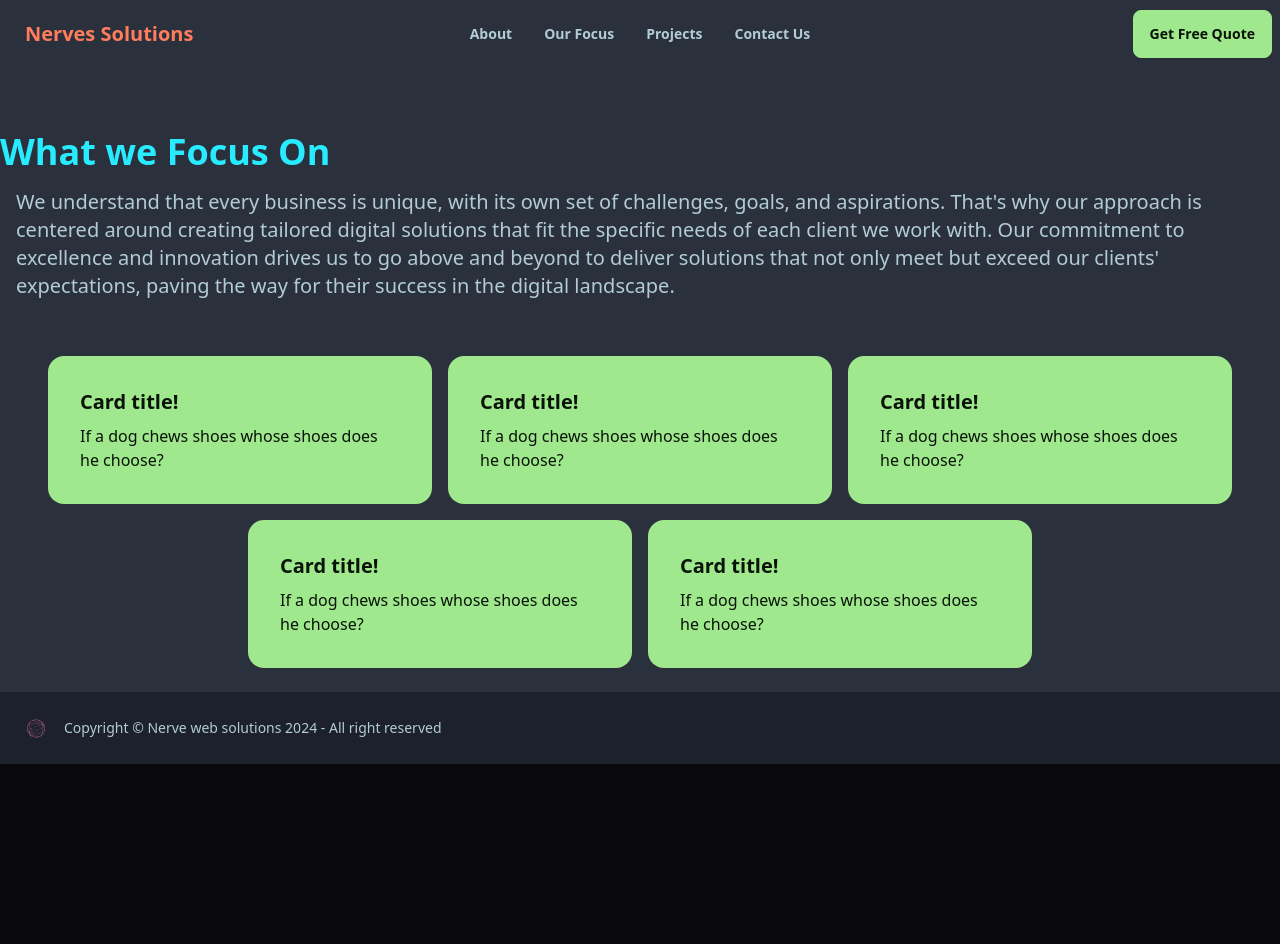
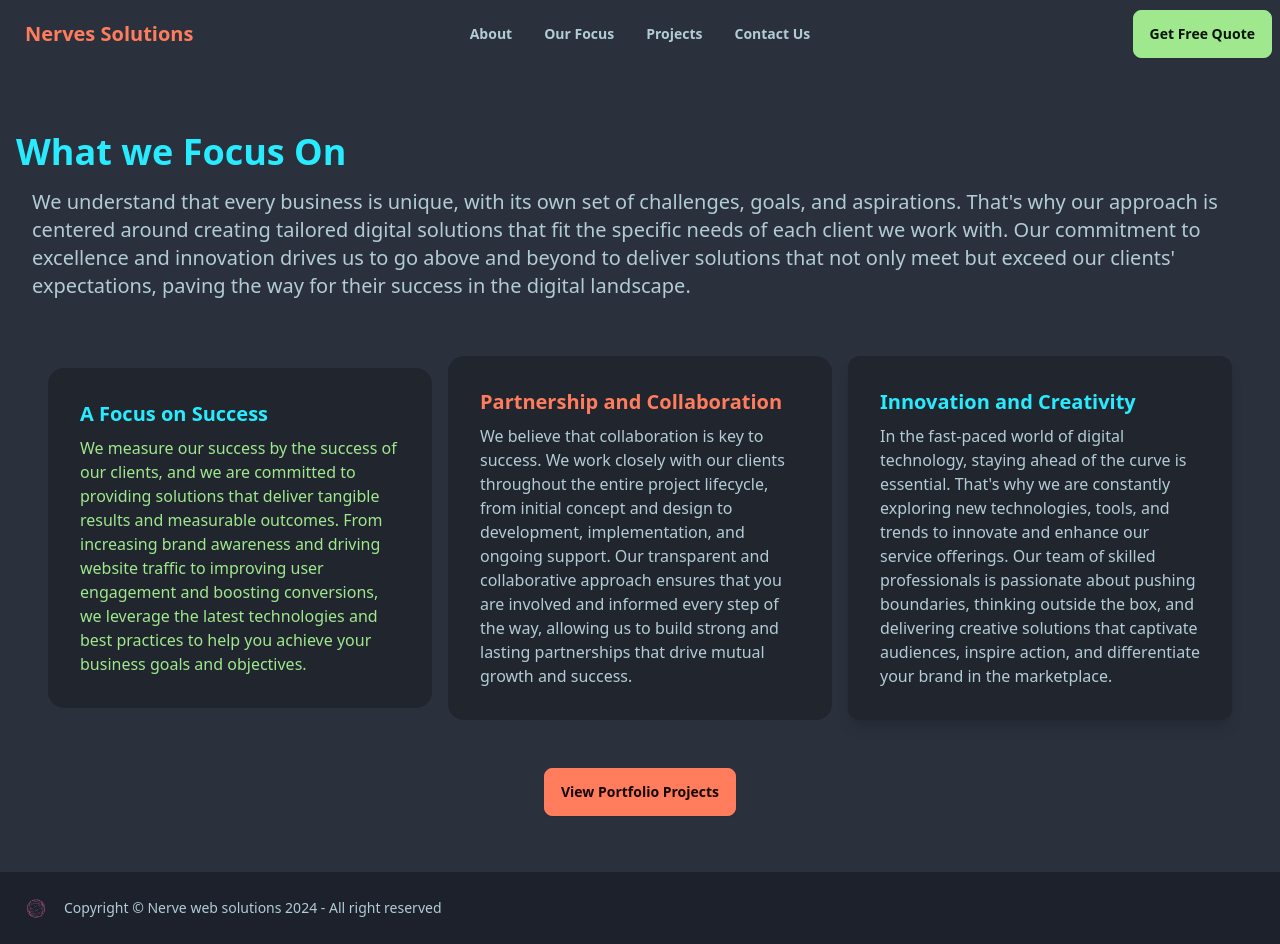
Before and after one commit to gachagajnr/sensitive_webdesigners, a SvelteKit app: page /focus in a window 1280 px wide. Before the commit the page ends 800 px from the top, so only its background shows below. Built offline with nearby package versions, Linux system fonts and the light colour scheme.

Commit message:
add buttons

```diff
--- a/src/routes/+page.svelte
+++ b/src/routes/+page.svelte
@@ -319,7 +319,7 @@
 		<div class="py-8">
 			<a
 				href="/projects"
-				class="btn btn-secondary text-white hover:-translate-y-1 hover:bg-primary hover:text-secondary duration-150"
+				class="btn btn-secondary text-white  hover:btn-primary   "
 				>View Portfolio Projects</a
 			>
 		</div>
--- a/src/routes/focus/+page.svelte
+++ b/src/routes/focus/+page.svelte
@@ -1,6 +1,6 @@
 <div class="container mx-auto">
-	<div class="grid gap-4 mt-16">
-		<div>
+	<div class="flex flex-col mx-4 mt-16 justify-center gap-4">
+		<div class="flex flex-col items-start justify-start">
 			<h1 class="text-4xl font-bold text-info">What we Focus On</h1>
 			<h1 class="text-xl p-4">
 				We understand that every business is unique, with its own set of challenges, goals, and
@@ -12,35 +12,48 @@
 		</div>
 
 		<div class="flex flex-row flex-wrap justify-center p-6 gap-4 items-center">
-			<div class="card w-96 bg-primary text-primary-content">
+			<div class="card w-96 bg-base-300 text-primary">
 				<div class="card-body">
-					<h2 class="card-title">Card title!</h2>
-					<p>If a dog chews shoes whose shoes does he choose?</p>
+					<h2 class="card-title text-info">A Focus on Success</h2>
+					<p>
+						We measure our success by the success of our clients, and we are committed to providing
+						solutions that deliver tangible results and measurable outcomes. From increasing brand
+						awareness and driving website traffic to improving user engagement and boosting
+						conversions, we leverage the latest technologies and best practices to help you achieve
+						your business goals and objectives.
+					</p>
 				</div>
 			</div>
-			<div class="card w-96 bg-primary text-primary-content">
+			<div class="card w-96 bg-base-300">
 				<div class="card-body">
-					<h2 class="card-title">Card title!</h2>
-					<p>If a dog chews shoes whose shoes does he choose?</p>
+					<h2 class="card-title text-secondary">Partnership and Collaboration</h2>
+					<p>
+						We believe that collaboration is key to success. We work closely with our clients
+						throughout the entire project lifecycle, from initial concept and design to development,
+						implementation, and ongoing support. Our transparent and collaborative approach ensures
+						that you are involved and informed every step of the way, allowing us to build strong
+						and lasting partnerships that drive mutual growth and success.
+					</p>
 				</div>
 			</div>
-			<div class="card w-96 bg-primary text-primary-content">
+			<div class="card w-96 bg-base-300 shadow-lg rounded-xl">
 				<div class="card-body">
-					<h2 class="card-title">Card title!</h2>
-					<p>If a dog chews shoes whose shoes does he choose?</p>
+					<h2 class="card-title text-info">Innovation and Creativity</h2>
+					<p>
+						In the fast-paced world of digital technology, staying ahead of the curve is essential.
+						That's why we are constantly exploring new technologies, tools, and trends to innovate
+						and enhance our service offerings. Our team of skilled professionals is passionate about
+						pushing boundaries, thinking outside the box, and delivering creative solutions that
+						captivate audiences, inspire action, and differentiate your brand in the marketplace.
+					</p>
 				</div>
 			</div>
-			<div class="card w-96 bg-primary text-primary-content">
-				<div class="card-body">
-					<h2 class="card-title">Card title!</h2>
-					<p>If a dog chews shoes whose shoes does he choose?</p>
-				</div>
-			</div>
-			<div class="card w-96 bg-primary text-primary-content">
-				<div class="card-body">
-					<h2 class="card-title">Card title!</h2>
-					<p>If a dog chews shoes whose shoes does he choose?</p>
-				</div>
+			<div class="py-8 justify-center items-center">
+				<a
+					href="/projects"
+					class="btn btn-secondary hover:btn-primary hover:text-secondary "
+					>View Portfolio Projects</a
+				>
 			</div>
 		</div>
 	</div>
--- a/src/routes/projects/+page.svelte
+++ b/src/routes/projects/+page.svelte
@@ -101,5 +101,12 @@
 				</div>
 			</div>
 		</div>
+        <div class="grid py-8 justify-center items-center">
+                <a
+                    href="/focus"
+                    class="btn btn-secondary hover:btn-primary   "
+                    >Go to Our Focus</a
+                >
+            </div>
 	</div>
 </div>
```
